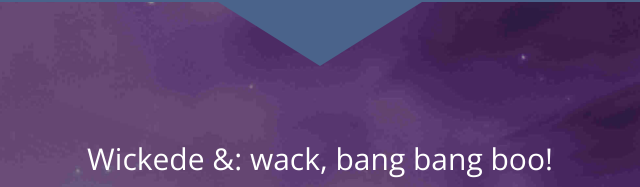
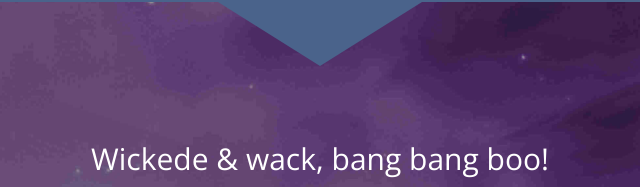
Before and after one commit to parasaro92/psd2html, a website: page index.html in a window 1280 px wide. Shown: the part 1232-1419 px from the top of the page, 320-960 px from the left. Drawn offline with nearby package versions, Linux system fonts and the light colour scheme.

Commit message:
Improvement

```diff
--- a/index.html
+++ b/index.html
@@ -95,7 +95,7 @@
 </section>
 <section id="about-action">
   <div class="container">
-   <h2>Wickede &amp: wack, bang bang boo!</h2>
+   <h2>Wickede &amp; wack, bang bang boo!</h2>
    <p>Lorem ipsum dolor sit amet, consectetur adipisicing elit. Minima qui, quae temporibus inventore dolorem sint. Laborum ex necessitatibus cum, accusantium illum incidunt tempore alias, quibusdam tenetur adipisci eum cupiditate architecto voluptas inventore eos ullam veniam. Quis, veniam dolor vitae quasi tempora ipsam error, optio maiores repellat quas aperiam, at magni!</p>
    <a href="#">Get Started Today</a>
  </div>
```
